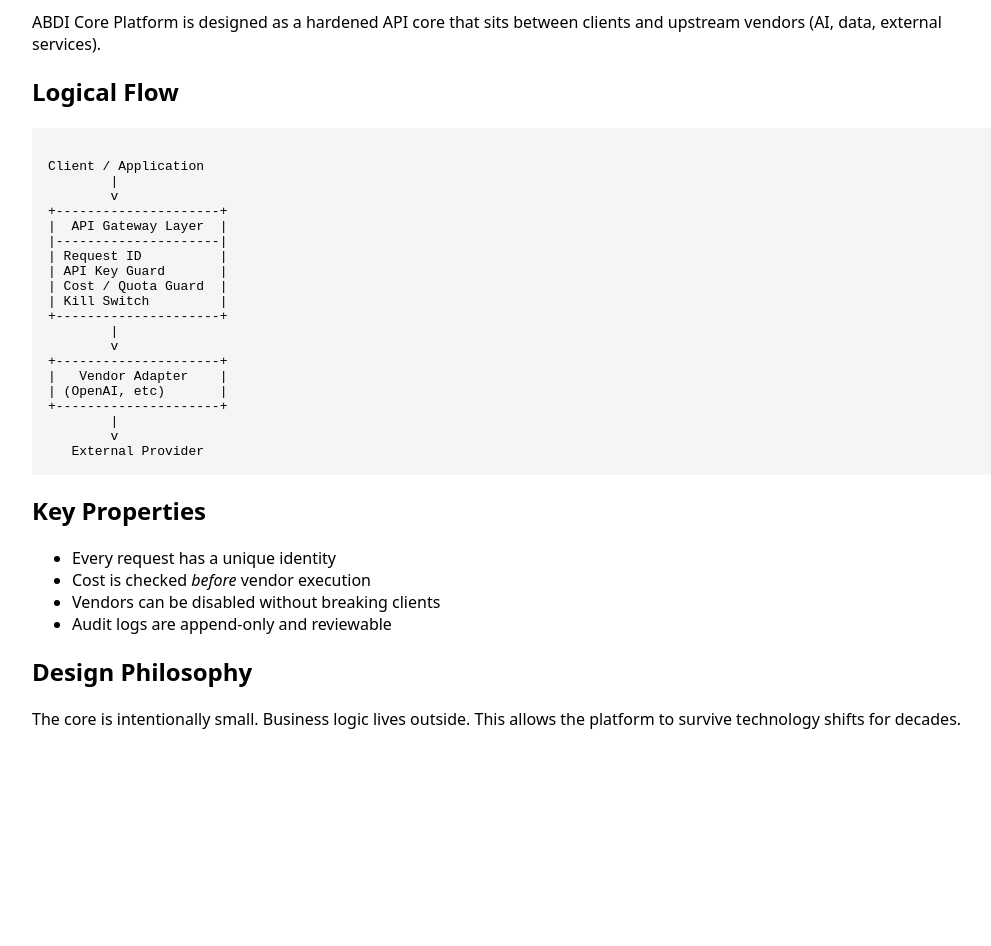
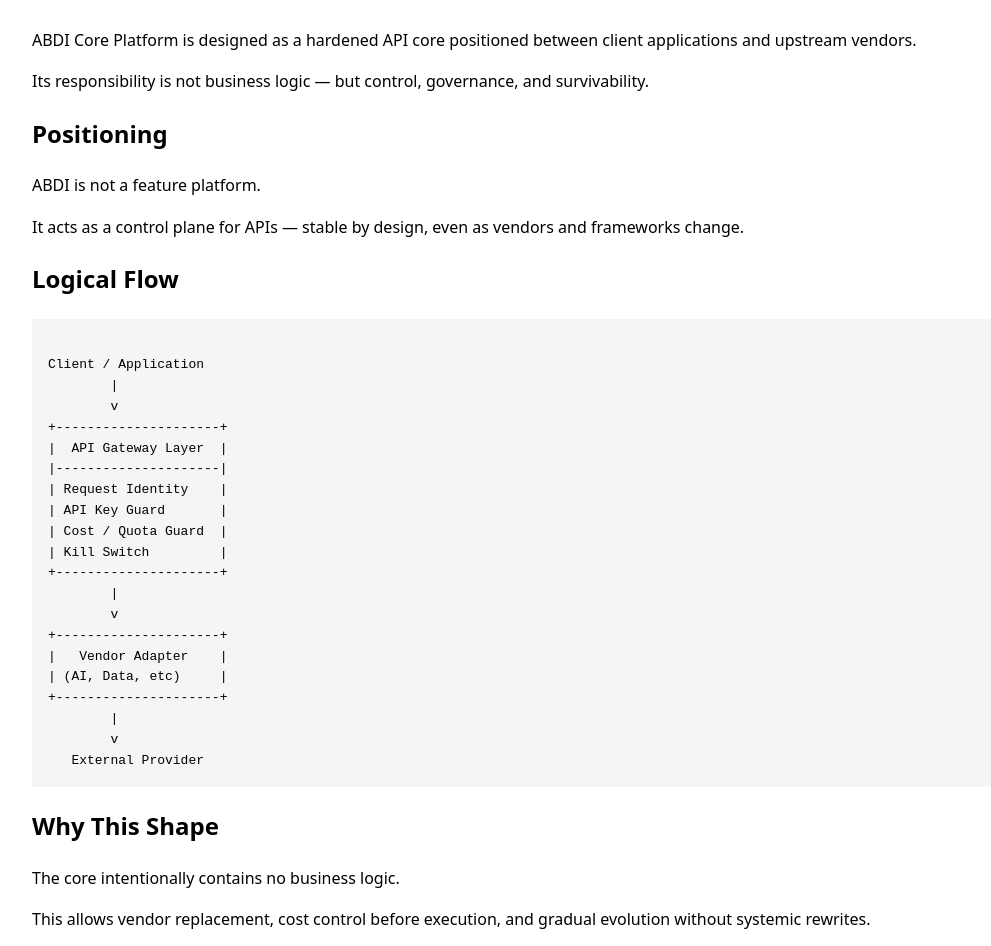
Before and after one commit to slee17an-spec/abdi-website, a Next.js app: page /architecture in a window 1280 px wide. Shown: the part 226-1172 px from the top of the page, without its empty margins (128-1119 px from the left). Before the commit the page ends 1028 px from the top, so only its background shows below. Built offline with nearby package versions, Linux system fonts and the light colour scheme.

Commit message:
Refine public website copy and add system status page

```diff
--- a/app/architecture/page.jsx
+++ b/app/architecture/page.jsx
@@ -1,14 +1,39 @@
 export default function Architecture() {
   return (
-    <main style={{ padding: 48, maxWidth: 960, margin: "0 auto", fontFamily: "system-ui" }}>
+    <main
+      style={{
+        padding: 48,
+        maxWidth: 960,
+        margin: "0 auto",
+        fontFamily: "system-ui",
+        lineHeight: 1.6,
+      }}
+    >
       <h1>Architecture</h1>
-      <p><strong>ABDI Core Platform — High-level system design</strong></p>
+      <p>
+        <strong>ABDI Core Platform — High-level system design</strong>
+      </p>
 
       <section>
         <h2>Overview</h2>
         <p>
-          ABDI Core Platform is designed as a hardened API core that sits between
-          clients and upstream vendors (AI, data, external services).
+          ABDI Core Platform is designed as a hardened API core
+          positioned between client applications and upstream vendors.
+        </p>
+        <p>
+          Its responsibility is not business logic —
+          but control, governance, and survivability.
+        </p>
+      </section>
+
+      <section>
+        <h2>Positioning</h2>
+        <p>
+          ABDI is not a feature platform.
+        </p>
+        <p>
+          It acts as a control plane for APIs —
+          stable by design, even as vendors and frameworks change.
         </p>
       </section>
 
@@ -22,7 +47,7 @@ Client / Application
 +---------------------+
 |  API Gateway Layer  |
 |---------------------|
-| Request ID          |
+| Request Identity    |
 | API Key Guard       |
 | Cost / Quota Guard  |
 | Kill Switch         |
@@ -31,7 +56,7 @@ Client / Application
         v
 +---------------------+
 |   Vendor Adapter    |
-| (OpenAI, etc)       |
+| (AI, Data, etc)     |
 +---------------------+
         |
         v
@@ -41,20 +66,25 @@ Client / Application
       </section>
 
       <section>
-        <h2>Key Properties</h2>
-        <ul>
-          <li>Every request has a unique identity</li>
-          <li>Cost is checked <em>before</em> vendor execution</li>
-          <li>Vendors can be disabled without breaking clients</li>
-          <li>Audit logs are append-only and reviewable</li>
-        </ul>
+        <h2>Why This Shape</h2>
+        <p>
+          The core intentionally contains no business logic.
+        </p>
+        <p>
+          This allows vendor replacement, cost control before execution,
+          and gradual evolution without systemic rewrites.
+        </p>
       </section>
 
       <section>
-        <h2>Design Philosophy</h2>
+        <h2>What It Is Not</h2>
+        <ul>
+          <li>Not a framework</li>
+          <li>Not a backend-for-frontend</li>
+          <li>Not a feature marketplace</li>
+        </ul>
         <p>
-          The core is intentionally small. Business logic lives outside.
-          This allows the platform to survive technology shifts for decades.
+          ABDI exists as a long-term infrastructure boundary.
         </p>
       </section>
     </main>
```
Also changed, not shown: app/page.jsx (+81 -25 lines), app/status/page.jsx (added, +54 -0 lines).
